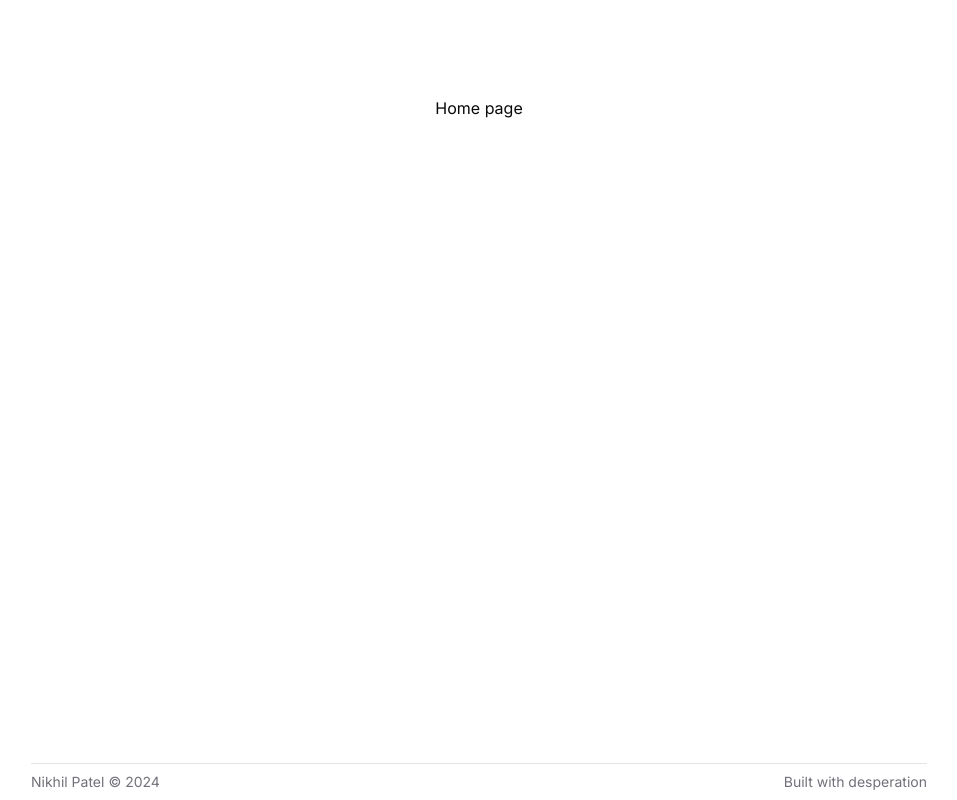
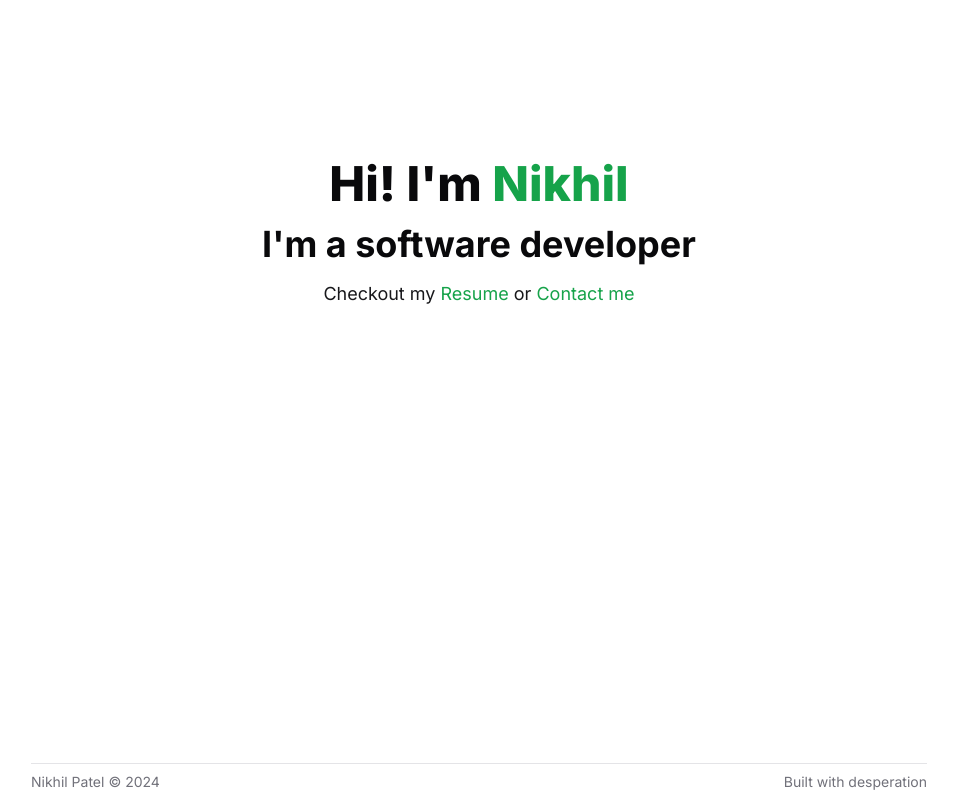
Before and after one commit to NikhilP99/sudonikhil.com, a Next.js app: page / in a window 1280 px wide. Shown: the whole page, without its empty margins (161-1118 px from the left). Built offline with nearby package versions, Linux system fonts and the light colour scheme.

Commit message:
Adding basic hero section

```diff
--- a/src/app/page.tsx
+++ b/src/app/page.tsx
@@ -1,7 +1,34 @@
+import { CONTACT_ME_LINK, RESUME_LINK } from "@/config/links";
+import Link from "next/link";
+
 export default function Home() {
   return (
-    <main className="flex flex-col items-center justify-between p-24 text-foreground">
-      Home page
+    <main className="flex flex-col items-center justify-between mt-24 sm:mt-40">
+      <div className="text-center space-y-4">
+        <h1 className="font-extrabold text-4xl leading-9 sm:text-5xl sm:leading-10 md:text-5xl md:leading-14">
+          Hi! I'm <span className="text-primary">Nikhil</span>
+        </h1>
+        <h2 className=" font-bold text-2xl leading-9 sm:text-4xl sm:leading-10 md:text-4xl md:leading-14">
+          I'm a software developer
+        </h2>
+        <p className="text-sm leading-7 sm:text-base sm:leading-10 md:text-lg text-secondary-foreground">
+          Checkout my <CustomLink link={RESUME_LINK}>Resume</CustomLink> or <CustomLink link={CONTACT_ME_LINK}>Contact me</CustomLink>
+        </p>
+      </div>
     </main>
   );
 }
+
+type LinkPropType = {
+  link: string
+  children: React.ReactNode
+}
+
+const CustomLink = (props: LinkPropType) => {
+  const { link, children } = props
+  return (
+    <span className="text-primary">
+      <Link href={link}>{children}</Link>
+    </span>
+  )
+}
--- a/src/components/Footer/index.tsx
+++ b/src/components/Footer/index.tsx
@@ -1,6 +1,6 @@
 export default function Footer() {
   return (
-    <footer className="mt-16 divide-y">
+    <footer className="mt-10 sm:mt-16 divide-y">
       <div></div>
       <div className="mt-2 flex flex-col-reverse items-center py-2 md:flex-row md:justify-between">
         <div className="flex space-x-1 text-sm text-muted-foreground">
--- /dev/null
+++ b/src/config/links.tsx
@@ -0,0 +1,2 @@
+export const RESUME_LINK = "https://google.com"
+export const CONTACT_ME_LINK = "https://google.com"
```
